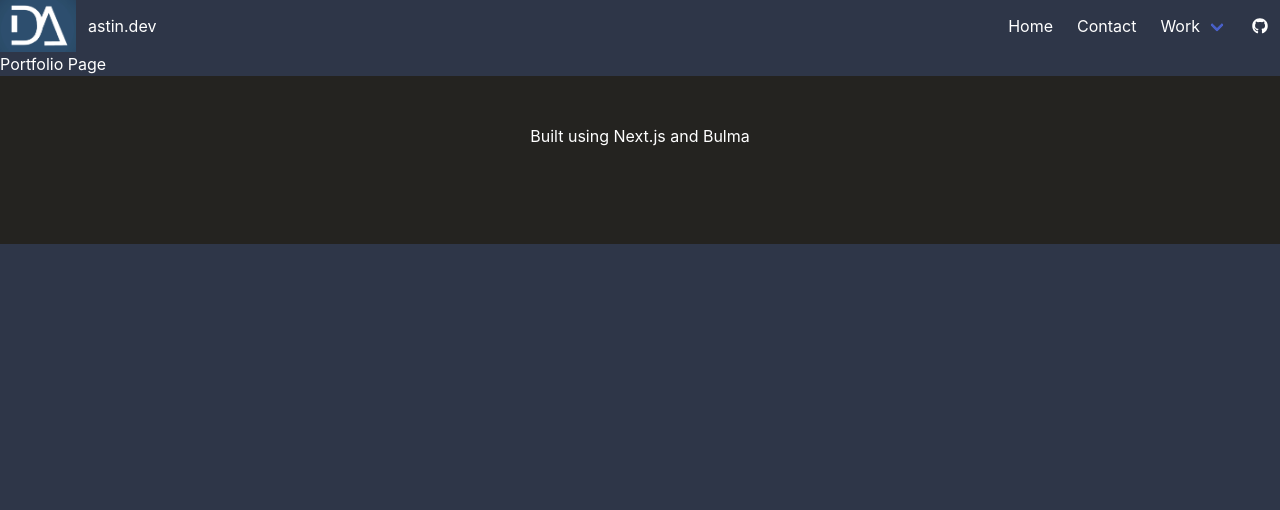
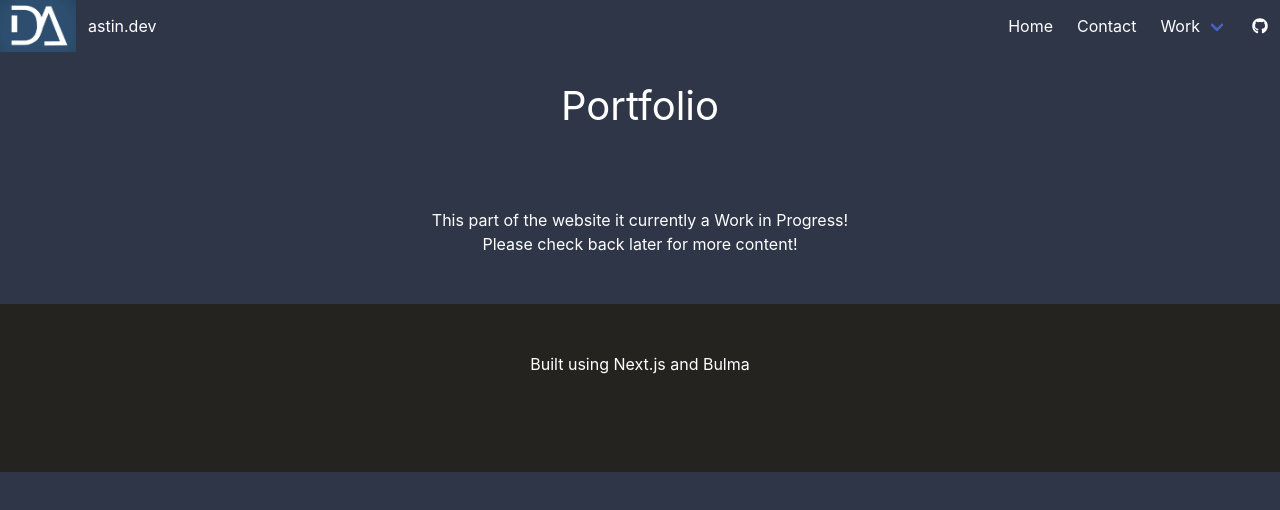
Before and after one commit to astind/website-react, a Next.js app: page /portfolio in a window 1280 px wide. Shown: the top 510 px of the page. Built offline with nearby package versions, Linux system fonts and the light colour scheme.

Commit message:
fixed nav

```diff
--- a/pages/index.tsx
+++ b/pages/index.tsx
@@ -28,7 +28,7 @@ const Home: NextPage = () => {
             </div>
             <div className='column'>
               <figure className='image is-4by5'>
-                <Image src="" alt="picture of me" />
+                <Image src="test.png" alt="picture of me" />
               </figure>
             </div>
           </div>
@@ -89,7 +89,7 @@ const Home: NextPage = () => {
           <div className='column is-flex'>
             {/* add image here */}
             <figure className='image is-square'>
-              <Image src="" alt="family pic" />
+              <Image src="test.png" alt="family pic" />
             </figure>
           </div>
           <div className='column is-half is-felx'>
--- a/pages/portfolio.tsx
+++ b/pages/portfolio.tsx
@@ -1,10 +1,36 @@
 import { NextPage } from "next";
+import Head from "next/head";
 
 
 const Portfolio: NextPage = () => {
-    return (
-        <div>Portfolio Page</div>
-    )
+  return (
+    <div>
+      <Head>
+        <title>Portfolio</title>
+        <meta name="description" content="astin.dev portfolio" />
+      </Head>
+      <section className="hero is-small">
+        <div className="hero-body">
+          <div className="container has-text-centered">
+            <span className="is-size-2">Portfolio</span>
+          </div>
+        </div>
+      </section>
+      <div className="container">
+        <section className="section has-text-centered">
+          <p>This part of the website it currently a Work in Progress!<br></br>
+             Please check back later for more content!
+          </p>
+        </section>
+      </div>
+
+      <style jsx>{`
+        .bd-height {
+          min-height: 1000px
+        }
+      `}</style>
+    </div>
+  )
 }
 
 export default Portfolio
```
Also changed, not shown: components/navbar.tsx (+7 -2 lines), pages/resume.tsx (+5 -5 lines).
